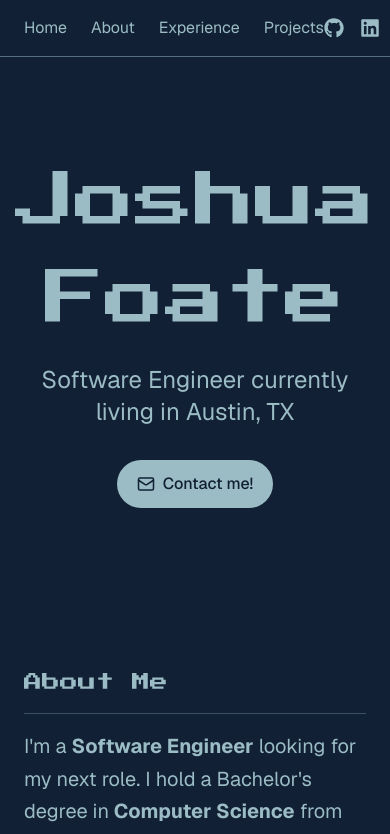
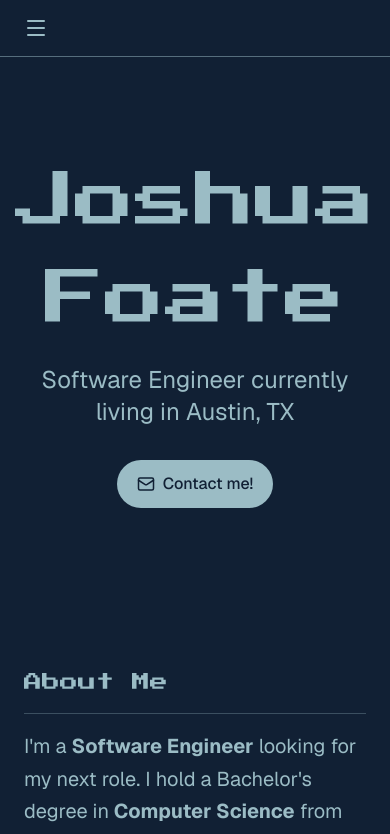
Before and after one commit to JoshuaFoate/portfolio-site, a Next.js app: page / in a window 390 px wide. Shown: the top 834 px of the page. Built offline with nearby package versions, Linux system fonts and the light colour scheme.

Commit message:
Apply hamburger menu instead of navbar for mobile support

```diff
--- a/src/components/Navbar.tsx
+++ b/src/components/Navbar.tsx
@@ -1,4 +1,7 @@
-import { Mail } from "lucide-react";
+"use client";
+
+import { useState } from "react";
+import { Mail, Menu, X } from "lucide-react";
 import { FaGithub, FaLinkedin } from "react-icons/fa6";
 
 const links = [
@@ -15,17 +18,20 @@ const socials = [
 ];
 
 export default function Navbar() {
+  const [open, setOpen] = useState(false);
+
   return (
     <header className="sticky top-0 z-50 bg-background border-b border-foreground/50">
       <nav className="max-w-5xl mx-auto flex items-center justify-between px-6 py-4">
-                <ul className="flex gap-6">
+        <ul className="hidden md:flex gap-6">
           {links.map((link) => (
             <li key={link.id}>
               <a href={`#${link.id}`}>{link.label}</a>
             </li>
           ))}
         </ul>
-                <div className="flex items-center gap-4">
+
+        <div className="hidden md:flex items-center gap-4">
           {socials.map((social) => (
             <a
               key={social.label}
@@ -38,7 +44,43 @@ export default function Navbar() {
             </a>
           ))}
         </div>
+
+        <button
+          onClick={() => setOpen(!open)}
+          className="md:hidden cursor-pointer"
+          aria-label={open ? "Close menu" : "Open menu"}
+        >
+          {open ? <X size={24} /> : <Menu size={24} />}
+        </button>
       </nav>
+
+      {open && (
+        <div className="md:hidden flex flex-col gap-6 px-6 pb-6">
+          <ul className="flex flex-col gap-4">
+            {links.map((link) => (
+              <li key={link.id}>
+                <a href={`#${link.id}`} onClick={() => setOpen(false)}>
+                  {link.label}
+                </a>
+              </li>
+            ))}
+          </ul>
+          <div className="flex items-center gap-4">
+            {socials.map((social) => (
+              <a
+                key={social.label}
+                href={social.href}
+                target={social.href.startsWith("mailto:") ? undefined : "_blank"}
+                rel={social.href.startsWith("mailto:") ? undefined : "noopener noreferrer"}
+                aria-label={social.label}
+                onClick={() => setOpen(false)}
+              >
+                <social.icon size={20} />
+              </a>
+            ))}
+          </div>
+        </div>
+      )}
     </header>
   );
 }
```
Lines whose indentation alone changed are shown as unchanged.
